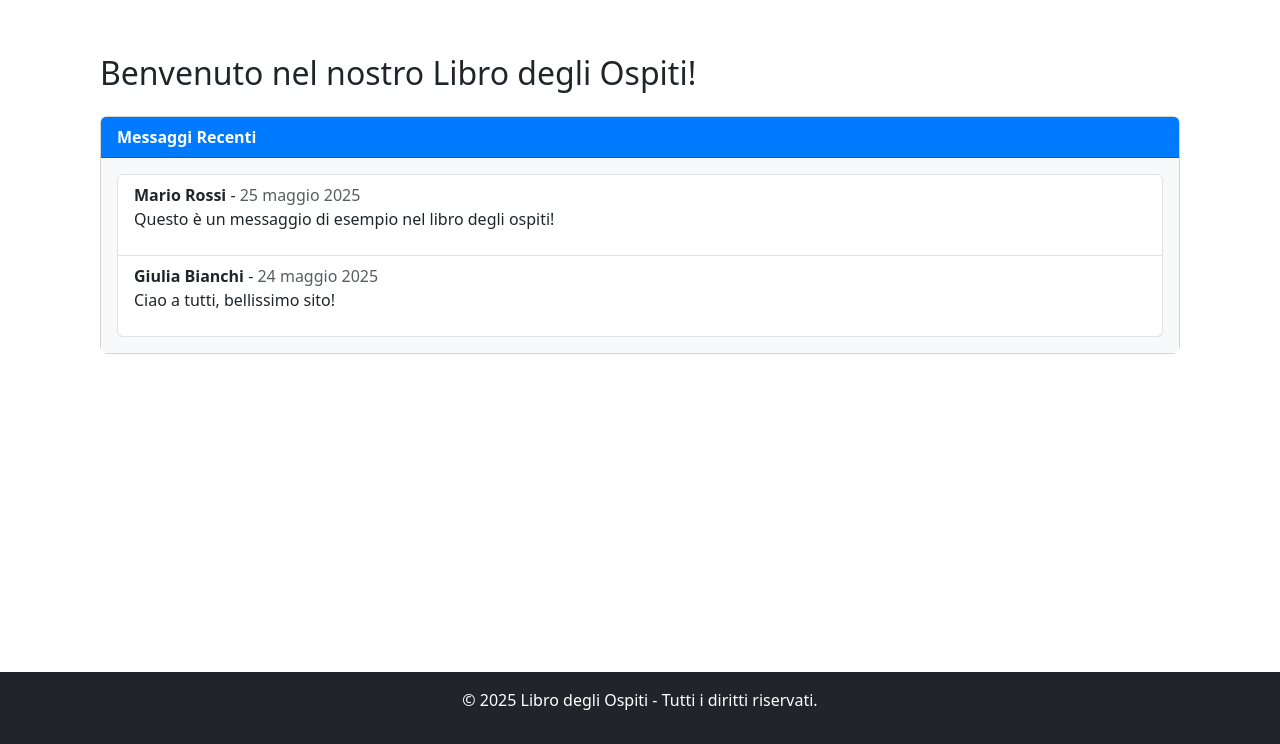
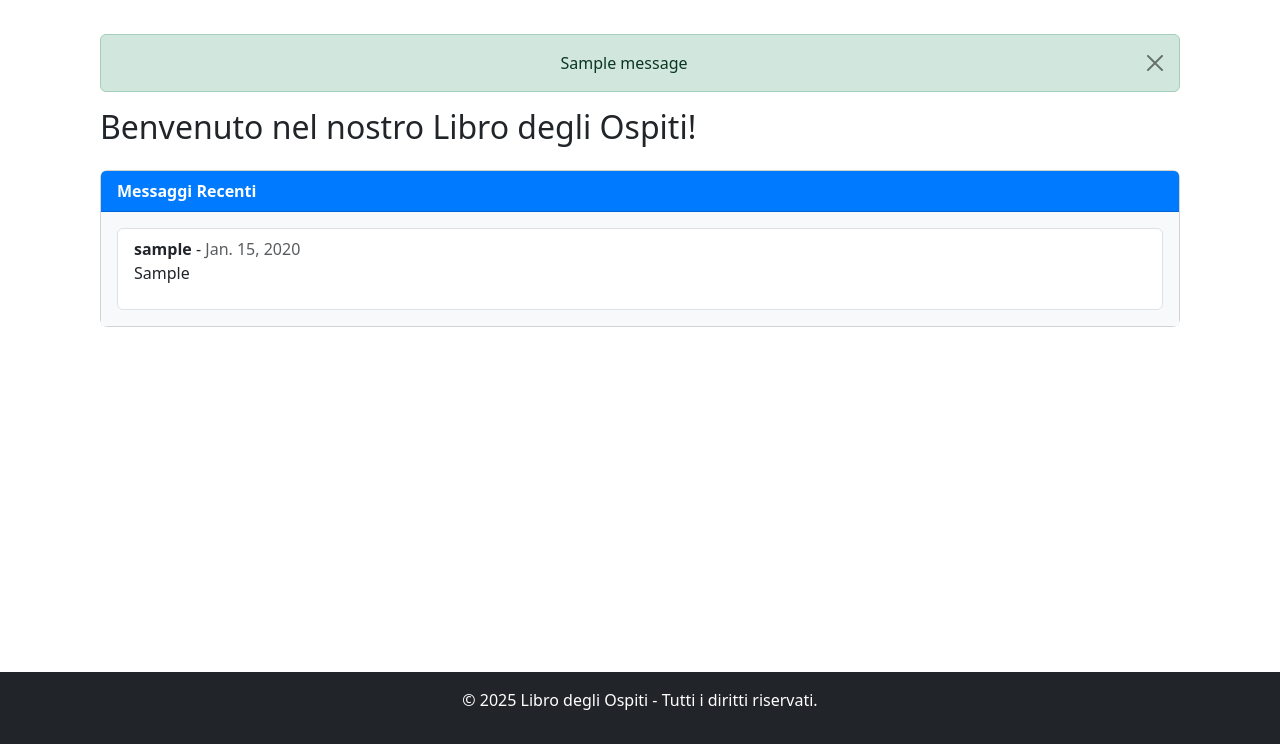
Before and after one commit to Simonehoxhaj/recuperodjango, a Django app: page /messaggi in a window 1280 px wide. Shown: the part 56-800 px from the top of the page. Run offline with Django 5.2, Linux system fonts and the light colour scheme; tables that the repository leaves empty hold one stand-in row (values such as "Sample post"); one stand-in notice (Sample message) is shown.

Commit message:
aggiunta logica per salvataggio commenti

```diff
--- a/libroOspiti/templates/libroOspiti/_base.html
+++ b/libroOspiti/templates/libroOspiti/_base.html
@@ -30,8 +30,15 @@
         </div>
     </nav>
 
+
     <!-- Contenuto principale della pagina -->
-    <div class="container my-4" style="flex:1">
+    <div class="container my-4" style="flex:1;padding-top:10px !important">
+        {% for message in messages %}
+        <div class="alert alert-{{ message.tags }} alert-dismissible fade show text-center" role="alert">
+            {{ message }}
+            <button type="button" class="btn-close" data-bs-dismiss="alert" aria-label="Close"></button>
+        </div>
+    {% endfor %}
         {% block content %}
         {% endblock %}
     </div>
--- a/libroOspiti/templates/libroOspiti/home.html
+++ b/libroOspiti/templates/libroOspiti/home.html
@@ -16,7 +16,7 @@
                         {% csrf_token %}
                         <div class="mb-3">
                             <label for="name" class="form-label">Username</label>
-                            <input type="text" class="form-control" id="name" name="name" required>
+                            <input type="text" class="form-control" id="name" name="username" required>
                         </div>
                         <div class="mb-3">
                             <label for="message" class="form-label">Messaggio</label>
--- a/libroOspiti/templates/libroOspiti/messaggi.html
+++ b/libroOspiti/templates/libroOspiti/messaggi.html
@@ -11,15 +11,13 @@
                 </div>
                 <div class="card-body">
                     <ul class="list-group">
+                        {% for messaggio in messaggi %}
                         <li class="list-group-item">
-                            <strong>Mario Rossi</strong> - <span class="text-muted">25 maggio 2025</span>
-                            <p>Questo è un messaggio di esempio nel libro degli ospiti!</p>
+                            <strong>{{messaggio.autore.username}}</strong> - <span class="text-muted">{{messaggio.data}}</span>
+                            <p>{{messaggio.testo}}</p>
                         </li>
-                        <li class="list-group-item">
-                            <strong>Giulia Bianchi</strong> - <span class="text-muted">24 maggio 2025</span>
-                            <p>Ciao a tutti, bellissimo sito!</p>
-                        </li>
-                        <!-- Aggiungi altri messaggi qui -->
+
+                        {% endfor %}
                     </ul>
                 </div>
             </div>
--- a/libroOspiti/views.py
+++ b/libroOspiti/views.py
@@ -1,11 +1,38 @@
 from django.shortcuts import render
+from django.contrib import messages
 
 # Create your views here.
 
+from .models import Autore,Commento
 
 def index(request):
+    #Il post aggiunge il messaggio
+    if request.method == 'POST':
+        user = request.POST.get('username')
+        text = request.POST.get('message')
+        #Se ci sono effettivamente i dati desiderati
+        if user and text:
+            #Controllo se l'utente esiste già
+            numero = Autore.objects.filter(username=user).count()
+            if numero == 0: #Se l'utente non esiste, lo creo
+                Autore.objects.create(username=user)
+
+            #Prendo l'autore
+            aut = Autore.objects.filter(username=user).first()
+
+            #Creo il commento
+            Commento.objects.create(testo=text,autore=aut)
+
+            messages.success(request, 'Il tuo messaggio è stato inviato con successo!')
+            print(id)
+        else:
+            messages.error(request, 'Errore nell\'invio del messaggio. Riprova.',extra_tags="danger")
+
+
     return render(request, 'libroOspiti/home.html')
 
 
 def messaggi(request):
-    return render(request,"libroOspiti/messaggi.html")
+
+    messaggi = Commento.objects.all()
+    return render(request,"libroOspiti/messaggi.html",{"messaggi":messaggi})
```
